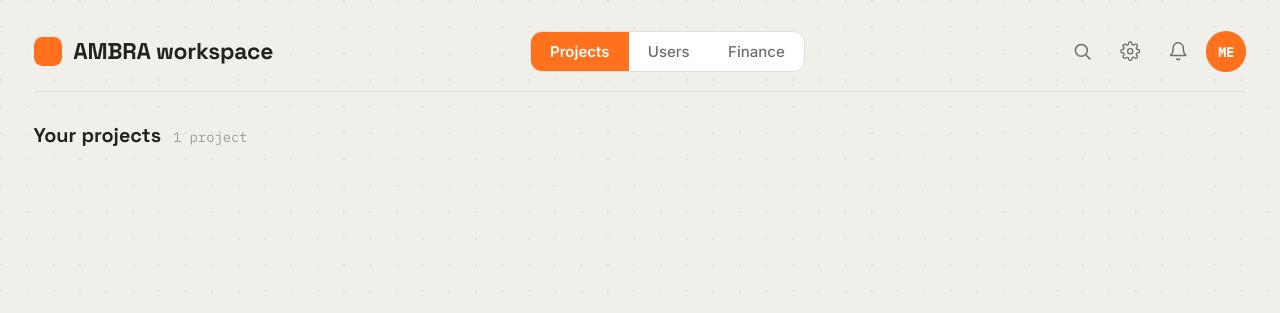
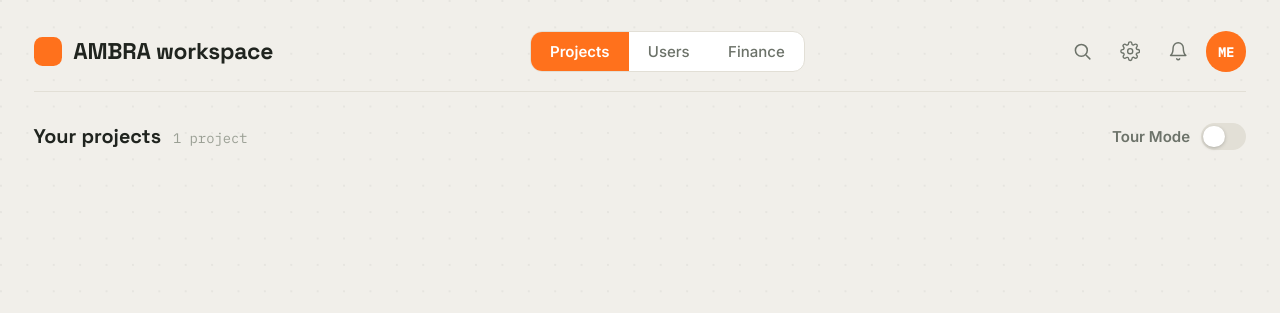
Before and after one commit to ZareEnterprises/zareenterprises.github.io, a Jekyll site: the page built from pages/ambra-panel.markdown, in a window 1280 px wide. Shown: the top 313 px of the page. Built offline with Jekyll 4.4.1, drawn with Linux system fonts in a browser that asks for light colours; a script that is not in the unit is left out.

Commit message:
Tour mode option ambra app

```diff
--- a/_layouts/ambra/palante.html
+++ b/_layouts/ambra/palante.html
@@ -15,7 +15,7 @@
 <body class="theme-table" style="visibility:hidden">
 
 <header class="top">
-  <img class="top-logo" src="/assets/img/ambrawSubmark.png" alt="AMBRA Submark">
+  <a href="/panel" title="Back to panel"><img class="top-logo" src="/assets/img/ambrawSubmark.png" alt="AMBRA Submark"></a>
   <p class="eyebrow">AMBRA Live Productions · The Boston Foundation <button id="btn-copy-info" class="paste-icon" title="Copy event info">⧉</button></p>
   <h1>PA'LANTE 2026</h1>
   <p class="sub">Henri A. Termeer Square · Sept 10, 2026 · 6:30pm–10:30pm</p>
--- a/_layouts/ambra/panel.html
+++ b/_layouts/ambra/panel.html
@@ -87,6 +87,13 @@
         <h2>Your projects</h2>
         <span class="count-label" id="project-count">1 project</span>
       </div>
+      <label class="switch-row" title="Coming soon">
+        <span class="switch-label">Tour Mode</span>
+        <span class="switch">
+          <input type="checkbox" id="tour-mode-toggle">
+          <span class="switch-track"><span class="switch-thumb"></span></span>
+        </span>
+      </label>
     </div>
     <div class="project-grid" id="project-grid"></div>
   </section>
--- a/assets/css/login.css
+++ b/assets/css/login.css
@@ -546,6 +546,16 @@ body.app{ zoom:1.2; }
 .section-head h2{ margin:0; font-family:var(--font-display); font-weight:700; font-size:16.5px; }
 .count-label{ font-family:var(--font-mono); font-size:11.5px; color:var(--faint); }
 
+/* Generic toggle switch (e.g. "Tour Mode" on the Projects view). */
+.switch-row{ display:flex; align-items:center; gap:9px; cursor:pointer; user-select:none; }
+.switch-label{ font-family:var(--font-body); font-size:12.5px; font-weight:600; color:var(--muted); }
+.switch{ position:relative; display:inline-block; width:38px; height:22px; flex-shrink:0; }
+.switch input{ position:absolute; inset:0; opacity:0; margin:0; cursor:pointer; }
+.switch-track{ position:absolute; inset:0; background:var(--line); border-radius:20px; transition:background var(--speed); pointer-events:none; }
+.switch-thumb{ position:absolute; top:2px; left:2px; width:18px; height:18px; border-radius:50%; background:#fff; box-shadow:0 1px 3px rgba(32,36,31,.25); transition:transform var(--speed); }
+.switch input:checked + .switch-track{ background:var(--accent); }
+.switch input:checked + .switch-track .switch-thumb{ transform:translateX(16px); }
+
 
 /* ==========================================================================
    11. App module — projects
@@ -567,7 +577,7 @@ body.app{ zoom:1.2; }
 .pcard.has-link{ cursor:pointer; }
 .pcard:hover{ border-color:var(--accent); box-shadow:0 10px 26px -14px rgba(32,36,31,.25); }
 .pcard-icon{ width:20px; height:20px; color:var(--muted); }
-.pcard-name{ font-family:var(--font-body); font-weight:600; font-size:14px; margin:10px 0 2px; }
+.pcard-name{ font-family:var(--font-body); font-weight:600; font-size:17px; margin:10px 0 2px; }
 .pcard-meta{ font-size:11px; color:var(--faint); margin:0 0 10px; font-family:var(--font-mono); }
 .pcard-tpl-tag{
   display:inline-flex; align-items:center; gap:4px;
```
Also changed, not shown: other parts of _layouts/ambra/panel.html (+1 -1 lines).
